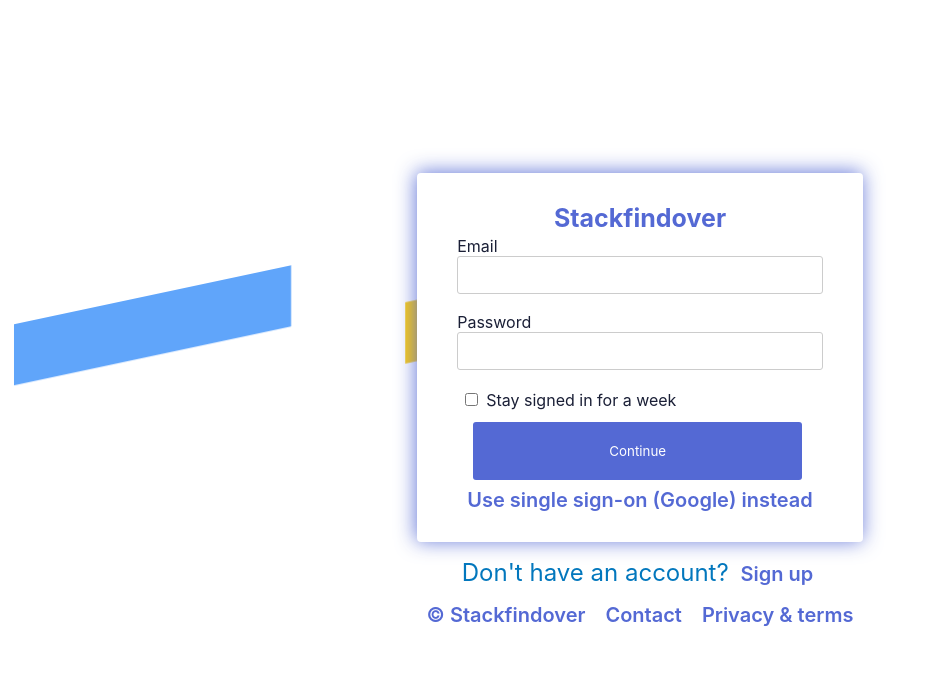
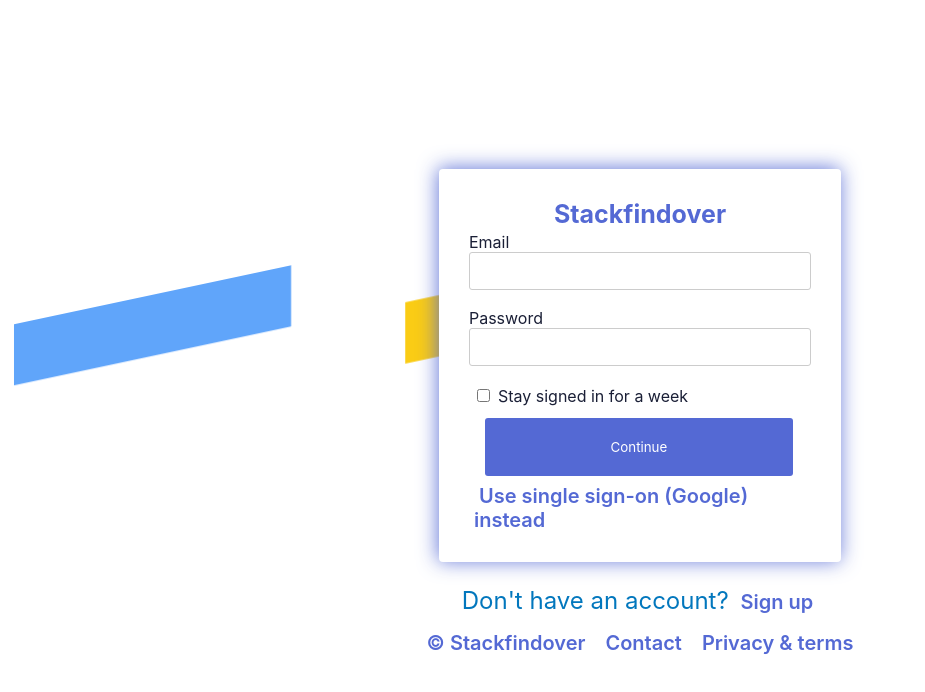
Before and after one commit to Aymanbadreldin105/LoginPage, a plain HTML site: page index.html in a window 1280 px wide. Shown: the whole page, without its empty margins (0-925 px from the left). Drawn offline with Linux system fonts and the light colour scheme.

Commit message:
last style.css

```diff
--- a/style.css
+++ b/style.css
@@ -23,14 +23,16 @@
 
 
     .container{
-    	padding: 30px
+    	padding: 30px;
+    	max-width:100%;
     }
     .login-box {
 	    position: relative;
 	    z-index: 3;
 	    display: flex;
-	    max-width: 100%;
+	    max-width: 90%;
 	    padding: 30px;
+	    margin:1.5rem auto;
 	    border: none;
 	    border-radius: 4px;
 	    background-color: #fff;
@@ -38,6 +40,9 @@
 	    flex-direction: column;
 	    flex-wrap: wrap;
 	    align-items: center;
+      }
+    .form-group{
+      max-width: 100%
       }
     .header {
       color: var(--color);
@@ -50,7 +55,7 @@
       min-width: 100%;
     }
 
-  input[type="Email"],
+input[type="Email"],
 input[type="password"] {
 width: 100%;
 padding: 10px;
@@ -72,7 +77,7 @@ width: 90%;
 }
 
 input[type="submit"]:hover {
-background-color: #1976d2d1;
+background-color: #45a049;
 }
 
 input[type="checkbox"] {
@@ -109,7 +114,7 @@ input[type="checkbox"] {
     }
 
     .grid-background {
-      position: fixed;
+	  position: fixed;
       display: flex;
       flex-wrap: wrap;
       align-content: flex-start;
@@ -173,10 +178,11 @@ input[type="checkbox"] {
     }
 
 @media (max-width: 600px) {
-   .container.login-box {
+  .container.login-box {
     width: 100%; /* أفضل من max-width */
     padding: 1rem;
   }
+
   .header {
     font-size: 1.2rem;
     text-align: center;
@@ -185,7 +191,9 @@ input[type="checkbox"] {
   .input, input[type="submit"] {
         width: 90%;
         margin: 0.5rem;
+        padding: .8rem;
         font-size: 1.2rem;
+
   }
 
 input[type="checkbox"] {
```
